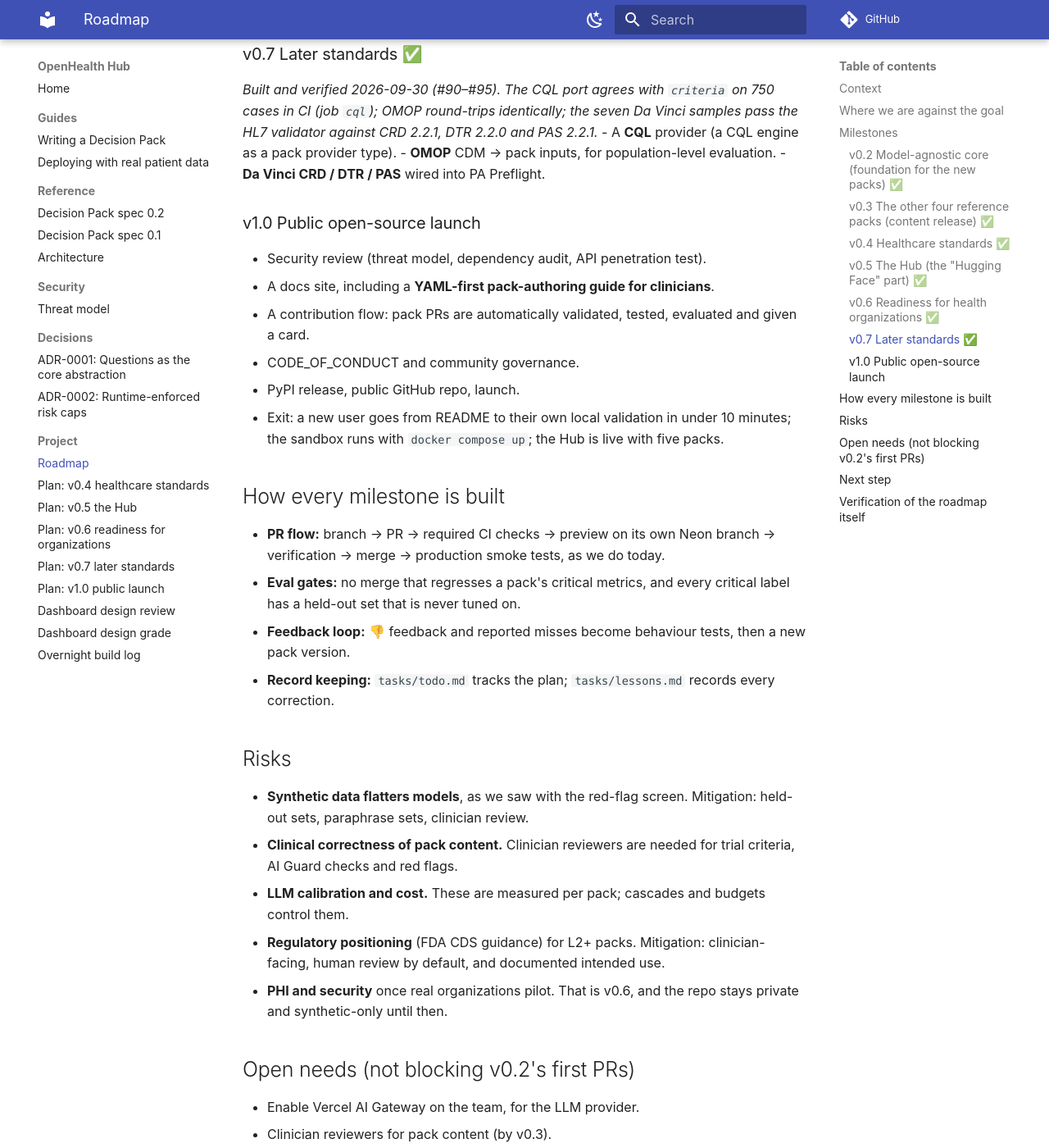
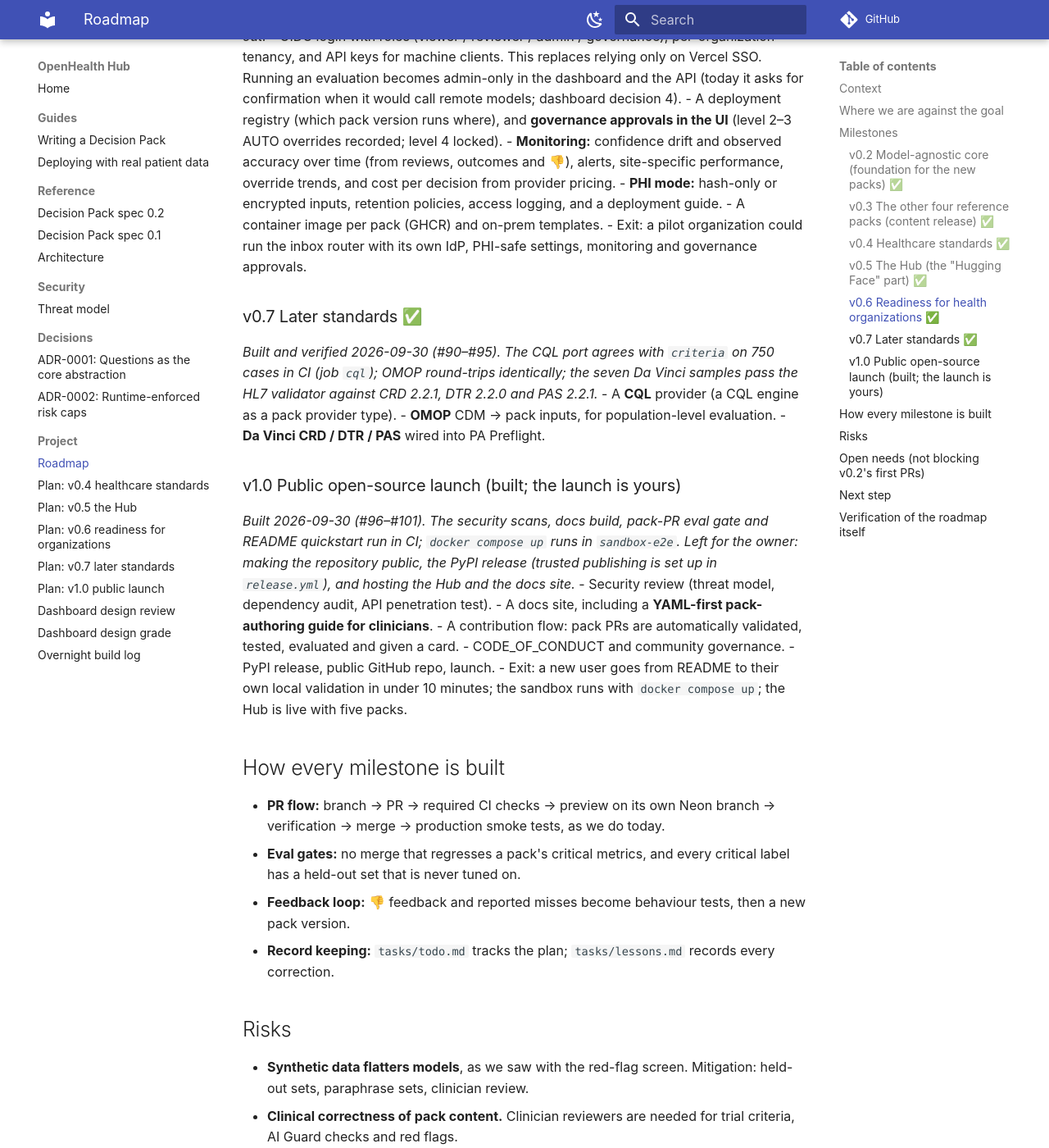
Before and after one commit to mendari-hq/mendari, an MkDocs documentation site: the page built from docs/roadmap.md, in a window 1280 px wide and 1400 px high, scrolled down 4946 px. Shown: the whole window at 82% size. Built offline with MkDocs 1.6.1 and Material for MkDocs 9.7.7, drawn with Linux system fonts in a browser that asks for light colours; comment, search, counter and statistics services are not loaded; some of the changed text lies outside the part shown.

Commit message:
ci: a release workflow, and the README quickstart timed in CI (#102)
release.yml publishes to PyPI by trusted publishing on a v* tag only
(no stored token): it checks the tag matches the package version, runs the
tests, builds, installs the wheel in a clean venv and runs a pack's tests
and openhealth new before publishing. It stays inert until the owner adds
the trusted publisher on PyPI and pushes a tag.

The CI job quickstart runs the README's quickstart commands, read from the
README itself (scripts/run_quickstart.py), on a clean runner without a
cache, and fails at 10 minutes: the v1.0 exit. The roadmap, README and
todo mark v1.0 built, with the launch left for the owner.

Co-authored-by: Claude Opus 5.5 <noreply@anthropic.com>

```diff
--- a/docs/roadmap.md
+++ b/docs/roadmap.md
@@ -38,8 +38,16 @@ first** (the Hub only matters once it has five strong packs), **LLMs through Ver
   - Da Vinci CRD, DTR and PAS around the PA pack, each validated by the HL7 validator against
     its guide in CI.
 
-Now: **v1.0 Public open-source launch** ([plan](plans/v1.0-public-launch.md); everything
-that doesn't need your go-ahead).
+- **v1.0 Public open-source launch, built** ([plan](plans/v1.0-public-launch.md), #96–#101):
+  - a security review (threat model; dependency audit and an OWASP ZAP scan in CI; headers);
+  - the clinician's authoring guide and `openhealth new`;
+  - the docs site;
+  - the contribution flow with its eval gate, and the community files;
+  - a release workflow, and the README quickstart timed in CI (it finishes well under 10
+    minutes).
+
+Now: **the launch itself**, which waits for your go-ahead: the public repository, the PyPI
+release, the live Hub and the hosted docs site. The overnight log lists what's needed.
 
 ## Where we are against the goal
 
@@ -57,7 +65,7 @@ that doesn't need your go-ahead).
 | Hub: publish / pull / search, publisher types, signed archives, shared site reports, website | ✅ v0.5 (not public yet) | Going public (a public registry and site); datasets and eval suites as first-class entries |
 | Developer experience (`pip install`, `from_hub`, `pull`, container per pack) | Partial | The PyPI release and the first published images (both at a release tag) |
 | Org readiness (auth, tenancy, PHI handling, monitoring) | ✅ v0.6 (off until configured) | A security review before real PHI (v1.0) |
-| Community (contribution flow, verification, public repo) | ❌ | v1.0 |
+| Community (contribution flow, verification, public repo) | ✅ built (v1.0) | The repo going public (your decision) |
 
 ## Milestones
 
@@ -171,7 +179,11 @@ against CRD 2.2.1, DTR 2.2.0 and PAS 2.2.1._
 - **OMOP** CDM → pack inputs, for population-level evaluation.
 - **Da Vinci CRD / DTR / PAS** wired into PA Preflight.
 
-### v1.0 Public open-source launch
+### v1.0 Public open-source launch (built; the launch is yours)
+_Built 2026-09-30 (#96–#101). The security scans, docs build, pack-PR eval gate and README
+quickstart run in CI; `docker compose up` runs in `sandbox-e2e`. Left for the owner: making the
+repository public, the PyPI release (trusted publishing is set up in `release.yml`), and hosting
+the Hub and the docs site._
 - Security review (threat model, dependency audit, API penetration test).
 - A docs site, including a **YAML-first pack-authoring guide for clinicians**.
 - A contribution flow: pack PRs are automatically validated, tested, evaluated and given a card.
```
Also changed, not shown: README.md (+7 -4 lines), docs/overnight-log.md (+2 -1 lines), tasks/lessons.md (+4 -0 lines), tasks/todo.md (+1 -1 lines), 3 other files.
